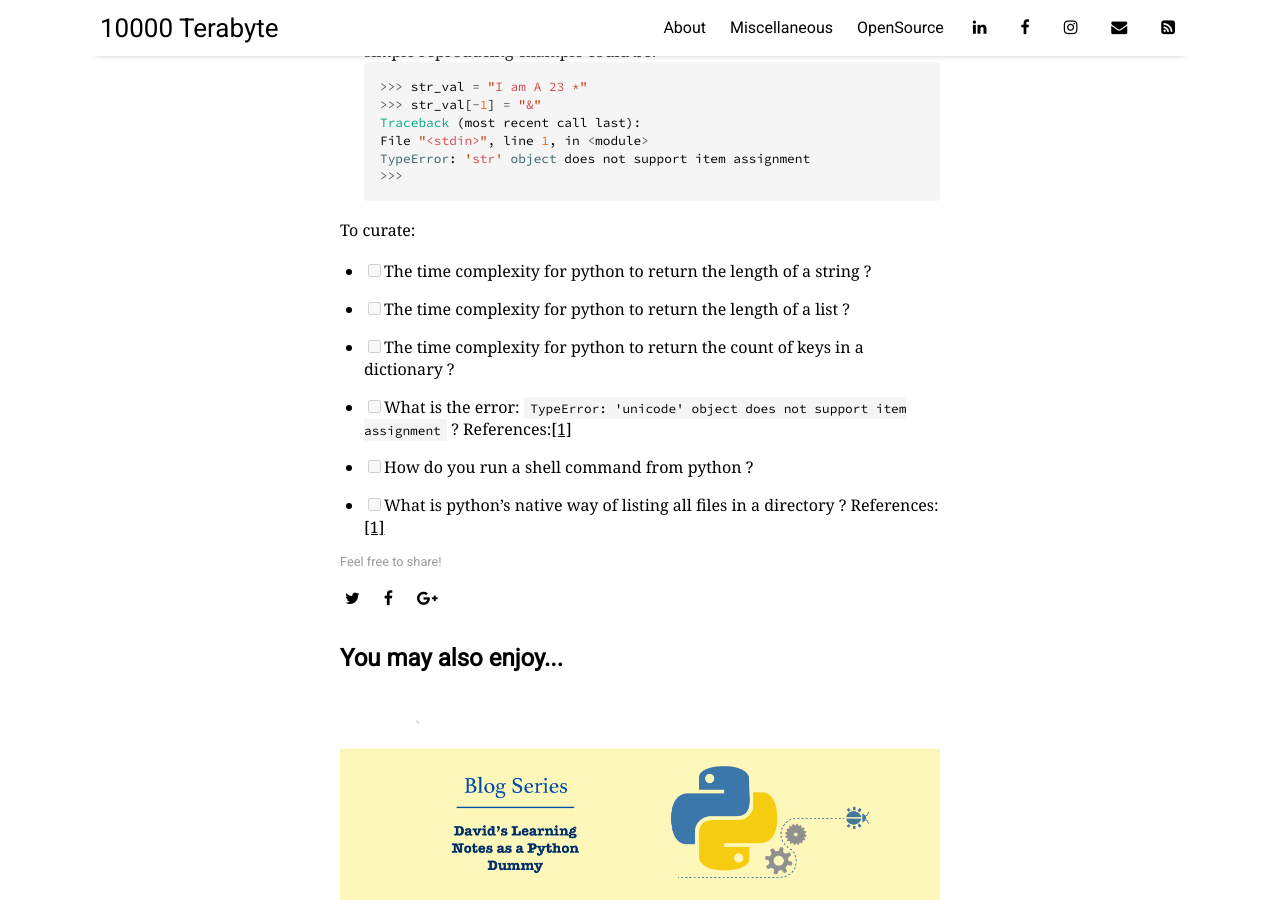
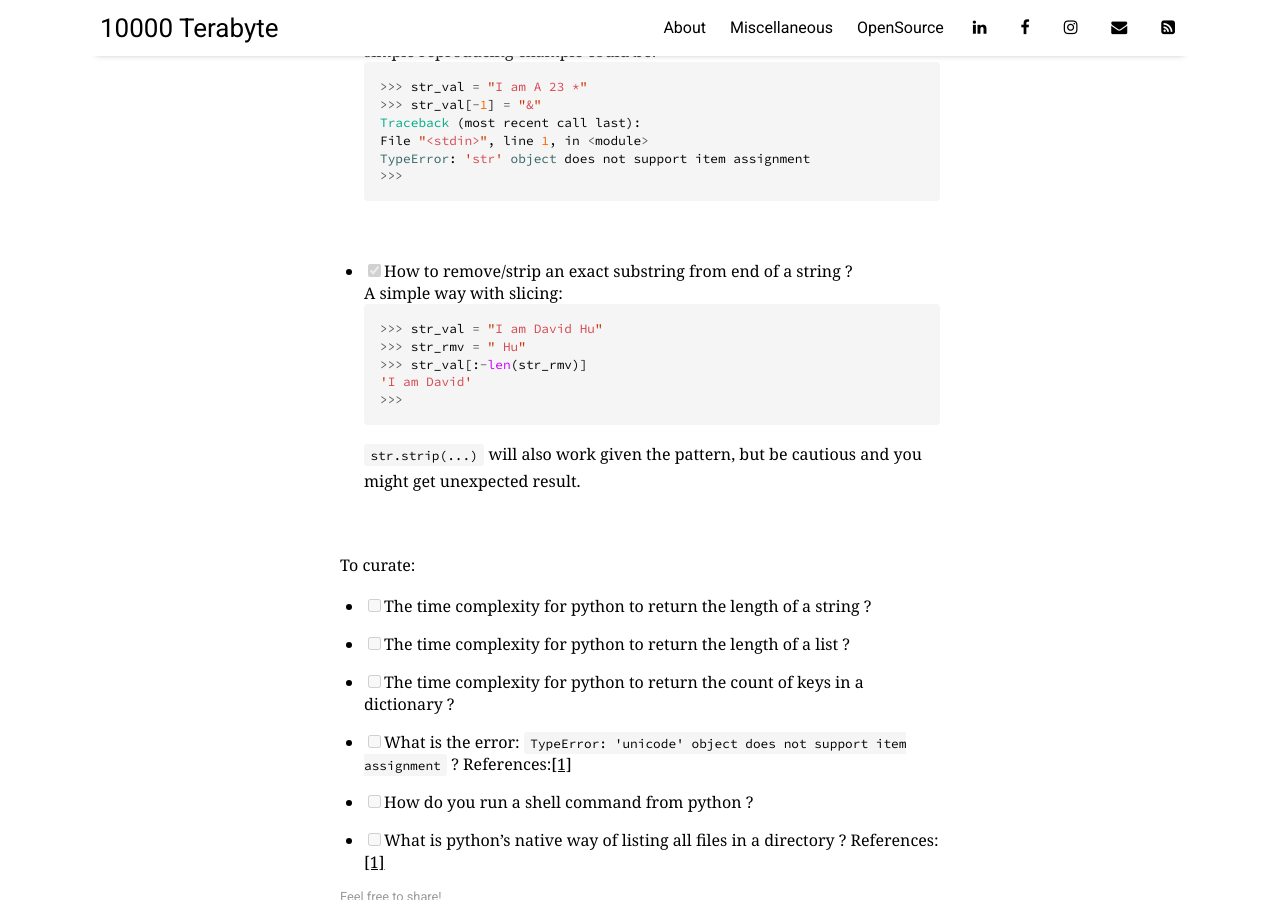
Before and after one commit to 10000TB/10000TB.github.io, a Jekyll site: the page built from _posts/2018-03-12-blog-series-python-A-Curated-List-Those-Python-How-To-You-Search-Frequently-in-Your-Daily-Programming.md, in a window 1280 px wide and 900 px high, scrolled down 2601 px. Built offline with Jekyll 4.4.1, drawn with Linux system fonts in a browser that asks for light colours; nearby versions of some CDN libraries; comment, search, counter and statistics services are not loaded.

Commit message:
[Python How-Tos] Added a new item on strippng substring.

````diff
--- a/_posts/2018-03-12-blog-series-python-A-Curated-List-Those-Python-How-To-You-Search-Frequently-in-Your-Daily-Programming.md
+++ b/_posts/2018-03-12-blog-series-python-A-Curated-List-Those-Python-How-To-You-Search-Frequently-in-Your-Daily-Programming.md
@@ -110,6 +110,20 @@ TypeError: 'str' object does not support item assignment
 >>>
   ```
 
+  &nbsp;
+
+- [x] How to remove/strip an exact substring from end of a string ?
+  A simple way with slicing:
+  ```python
+>>> str_val = "I am David Hu"
+>>> str_rmv = " Hu"
+>>> str_val[:-len(str_rmv)]
+'I am David'
+>>>
+  ```
+  `str.strip(...)` will also work given the pattern, but be cautious and you might get unexpected result.
+
+  &nbsp;
 
 To curate:
 - [ ] The time complexity for python to return the length of a string ?
````
